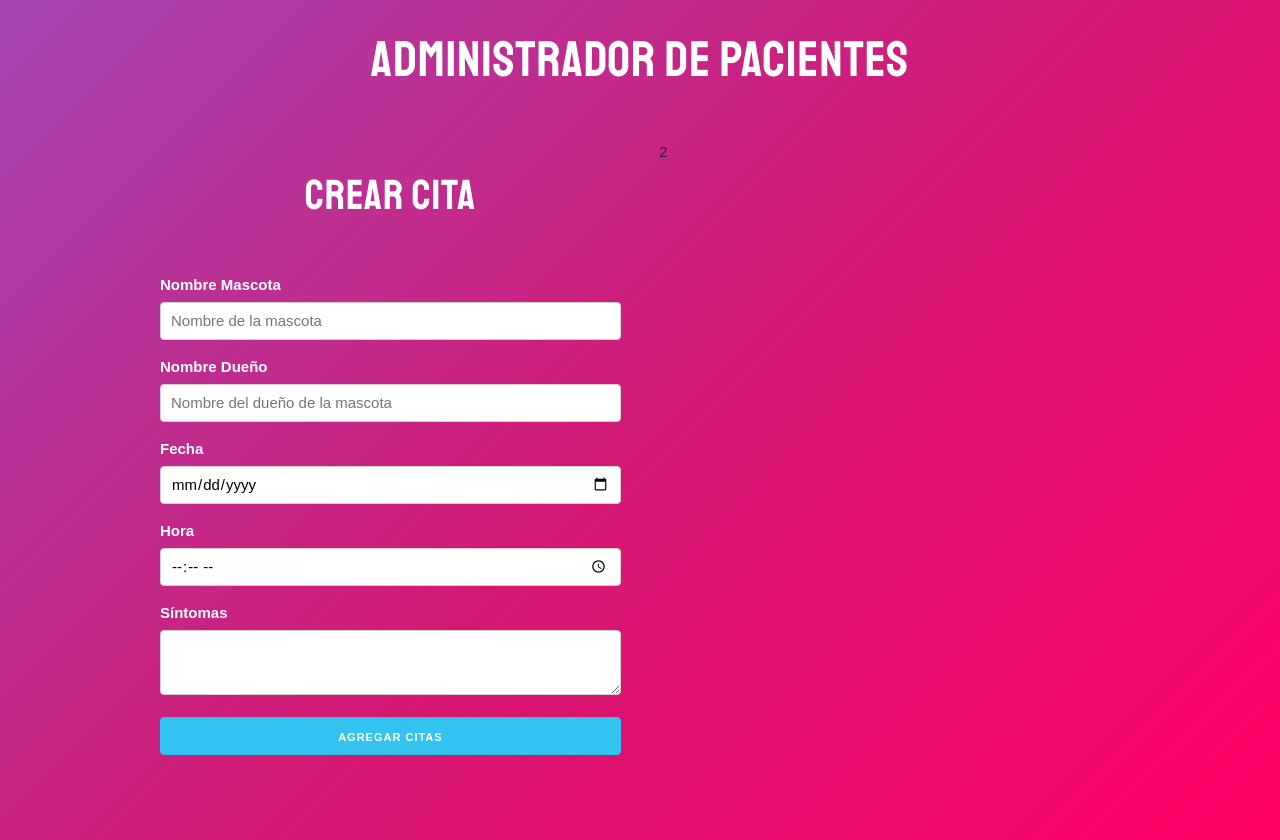
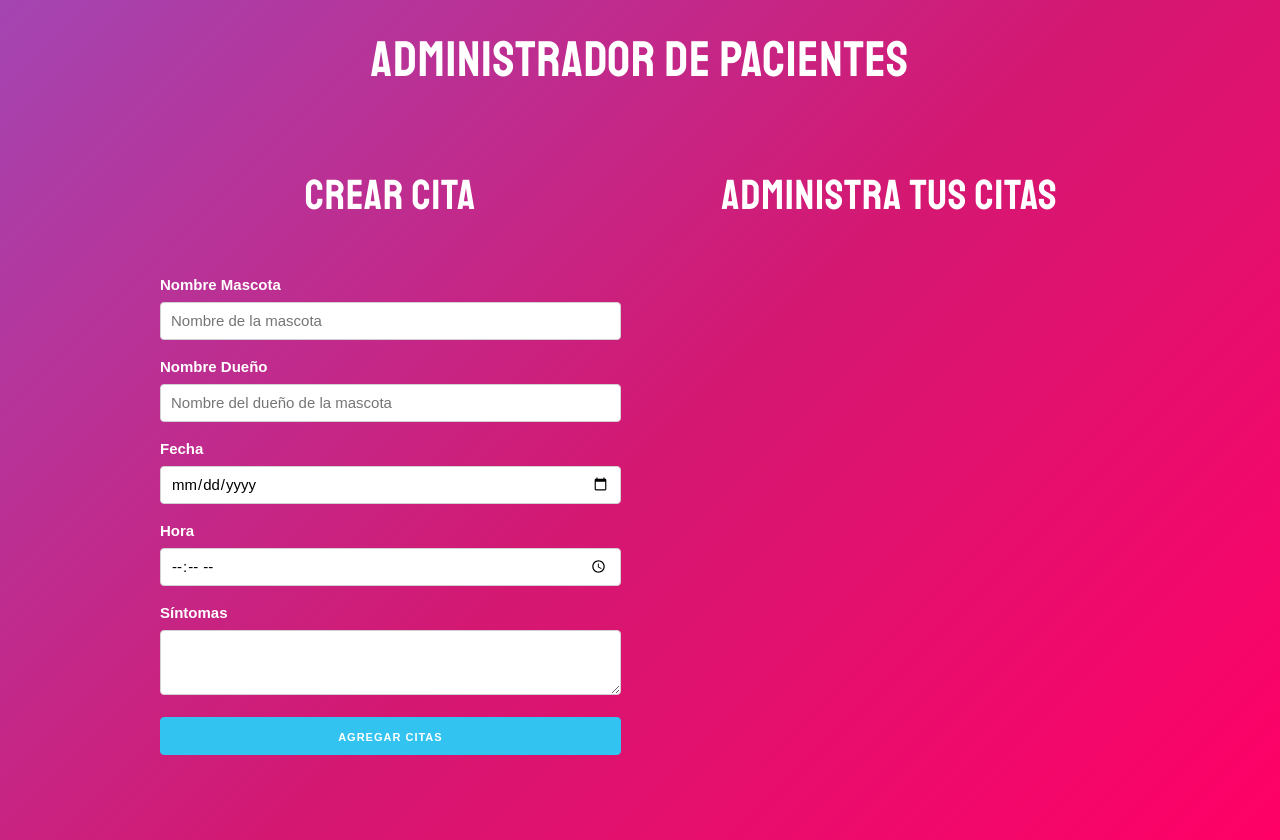
Before and after one commit to isaismael/TurnosClientes, a React (Create React App) app: page / in a window 1280 px wide. Built offline with nearby package versions, Linux system fonts and the light colour scheme.

Commit message:
mostrando citas del state

```diff
--- a/src/App.js
+++ b/src/App.js
@@ -1,5 +1,6 @@
 import react, {Fragment, useState} from "react";
 import Formulario from "./components/Formulario";
+import Cita from "./components/Cita";
 
 function App() {
   //Arreglos de citas
@@ -24,7 +25,13 @@
           />
         </div>
         <div className="one-half column" >
-          2
+          <h2>Administra tus citas</h2>
+          {citas.map(cita => (
+            <Cita
+            key={cita.id}
+            cita={cita}
+            />
+          ))}
         </div>
       </div>
     </div>
--- /dev/null
+++ b/src/components/Cita.js
@@ -0,0 +1,13 @@
+import react from "react";
+
+const Cita = ({cita}) => (
+    <div className="cita" >
+        <p>Mascota: <span>{cita.mascota}</span> </p>
+        <p>Dueño: <span>{cita.propietario}</span> </p>
+        <p>Fecha: <span>{cita.fecha}</span> </p>
+        <p>Hora: <span>{cita.hora}</span> </p>
+        <p>Sintomas: <span>{cita.sintomas}</span> </p>
+    </div>
+);
+
+export default Cita;
```
